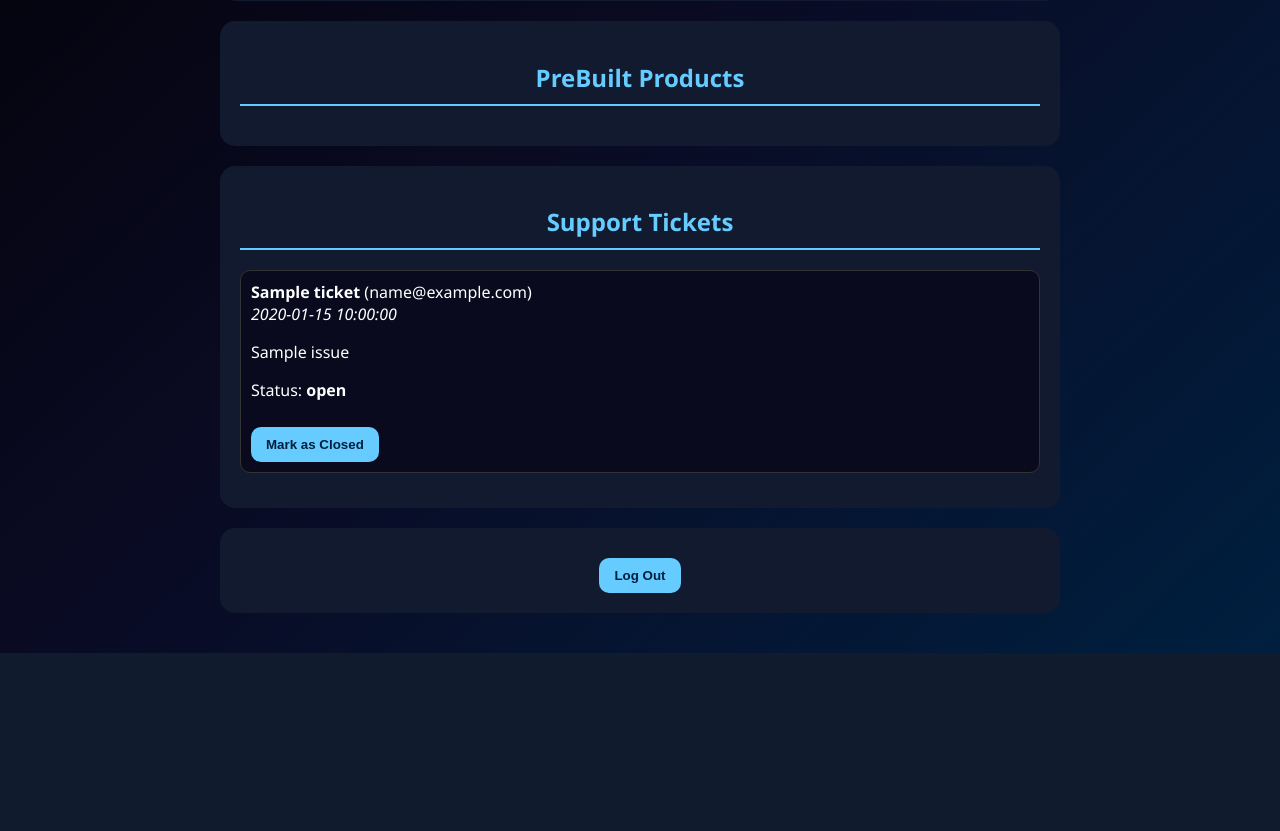
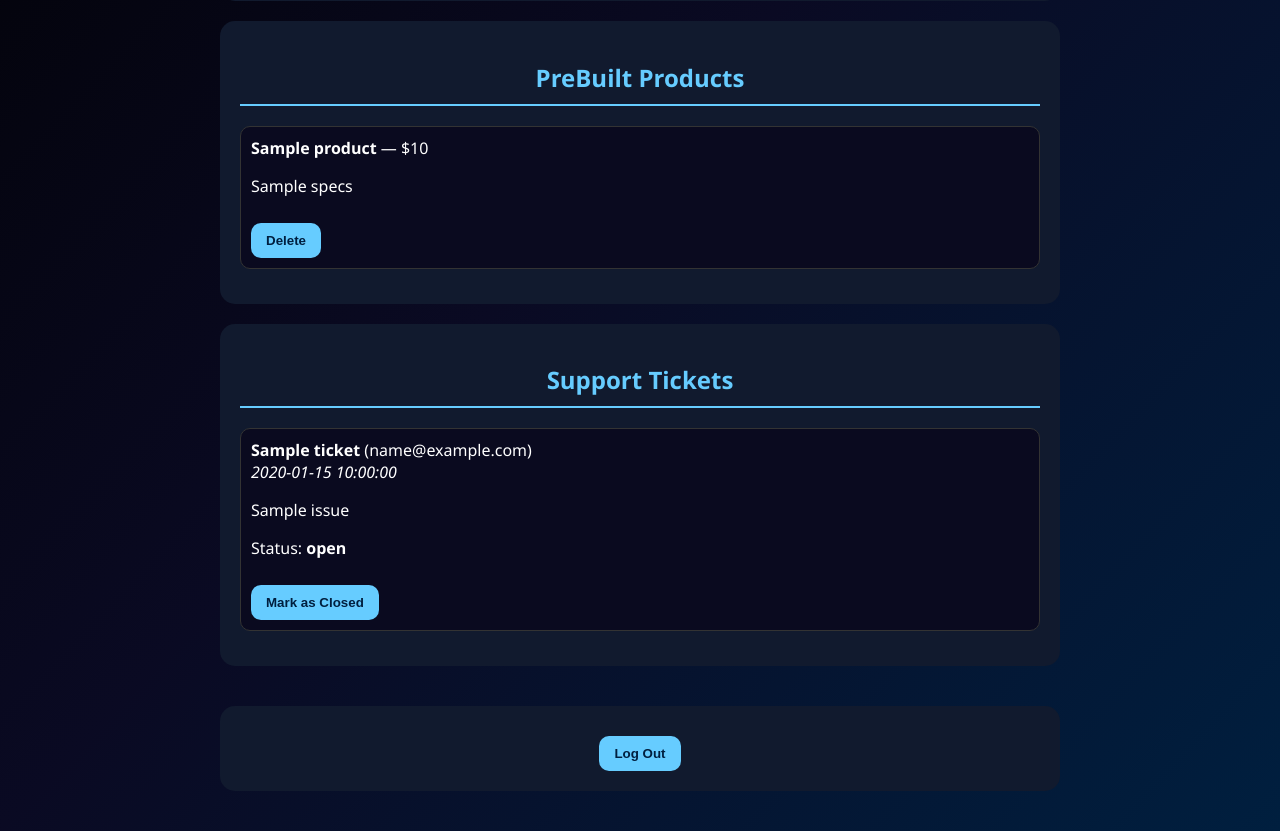
Before and after one commit to TheLostOasiis/easyfixtech, a Flask app: template app/templates/admin/dashboard.html in a window 1280 px wide. Shown: the part 523-1354 px from the top of the page. Before the commit the page ends 1176 px from the top, so only its background shows below. Run offline with Flask 3, Linux system fonts and the light colour scheme; the template is opened without the code that fills it: most values are stand-ins (such as "Sample title", 1, 10 or a date in 2020).

Commit message:
"Added Admin Fix/Test"

```diff
--- a/app/templates/admin/dashboard.html
+++ b/app/templates/admin/dashboard.html
@@ -1,8 +1,10 @@
 <!DOCTYPE html>
-<html>
+<html lang="en">
 <head>
+  <meta charset="UTF-8" />
   <title>Admin Dashboard</title>
-  <link rel="stylesheet" href="/static/style.css">
+  <link rel="stylesheet" href="/static/style.css" />
+  <meta name="viewport" content="width=device-width, initial-scale=1" />
   <style>
     body {
       background: linear-gradient(to bottom right, #000000, #0a0a23, #001f3f);
@@ -60,6 +62,11 @@
       display: flex;
       gap: 10px;
     }
+
+    .logout {
+      text-align: center;
+      margin-top: 40px;
+    }
   </style>
 </head>
 <body>
@@ -78,11 +85,11 @@
 
   <div class="section">
     <h2>PreBuilt Products</h2>
-    {% for i, pc in enumerate(products) %}
+    {% for pc in products %}
       <div class="product">
         <strong>{{ pc.name }}</strong> — ${{ pc.price }}
         <p>{{ pc.specs }}</p>
-        <form method="GET" action="/admin/delete_product/{{ i }}">
+        <form method="GET" action="/admin/delete_product/{{ loop.index0 }}">
           <button type="submit">Delete</button>
         </form>
       </div>
@@ -106,7 +113,7 @@
     {% endfor %}
   </div>
 
-  <div class="section" style="text-align:center;">
+  <div class="logout section">
     <form method="GET" action="/admin/logout">
       <button>Log Out</button>
     </form>
```
